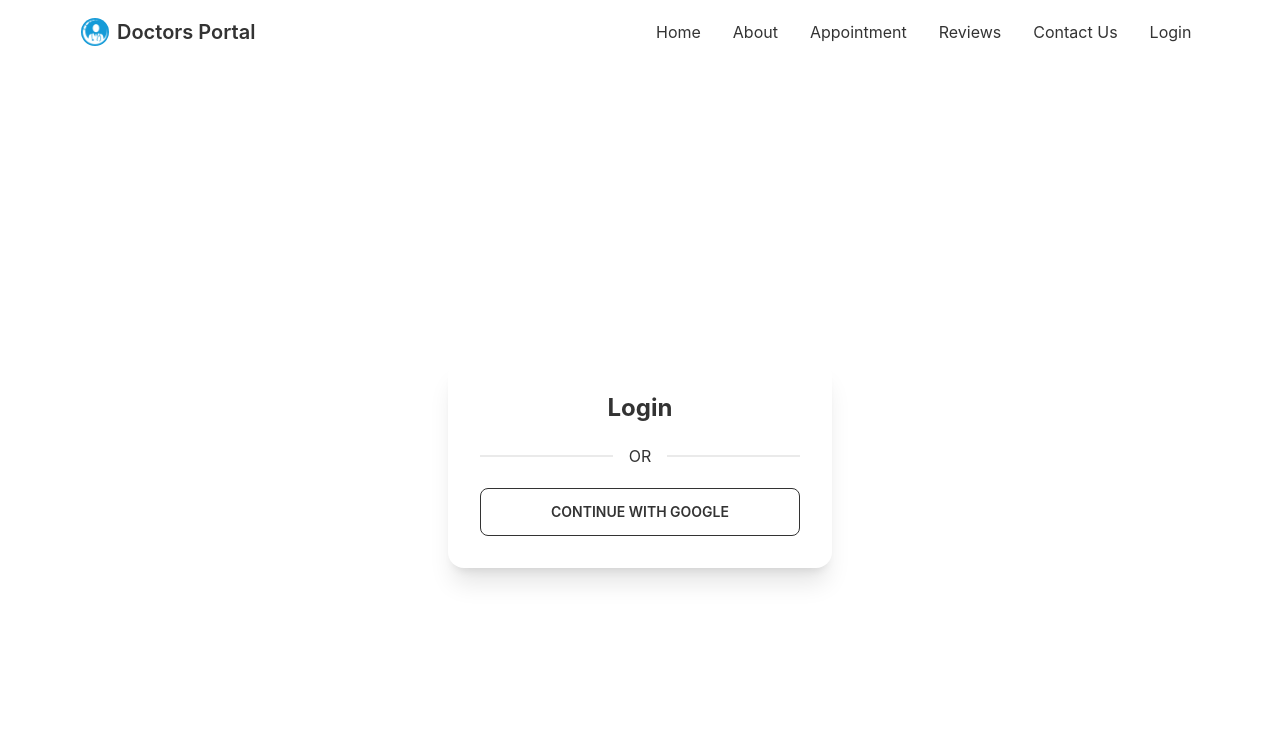
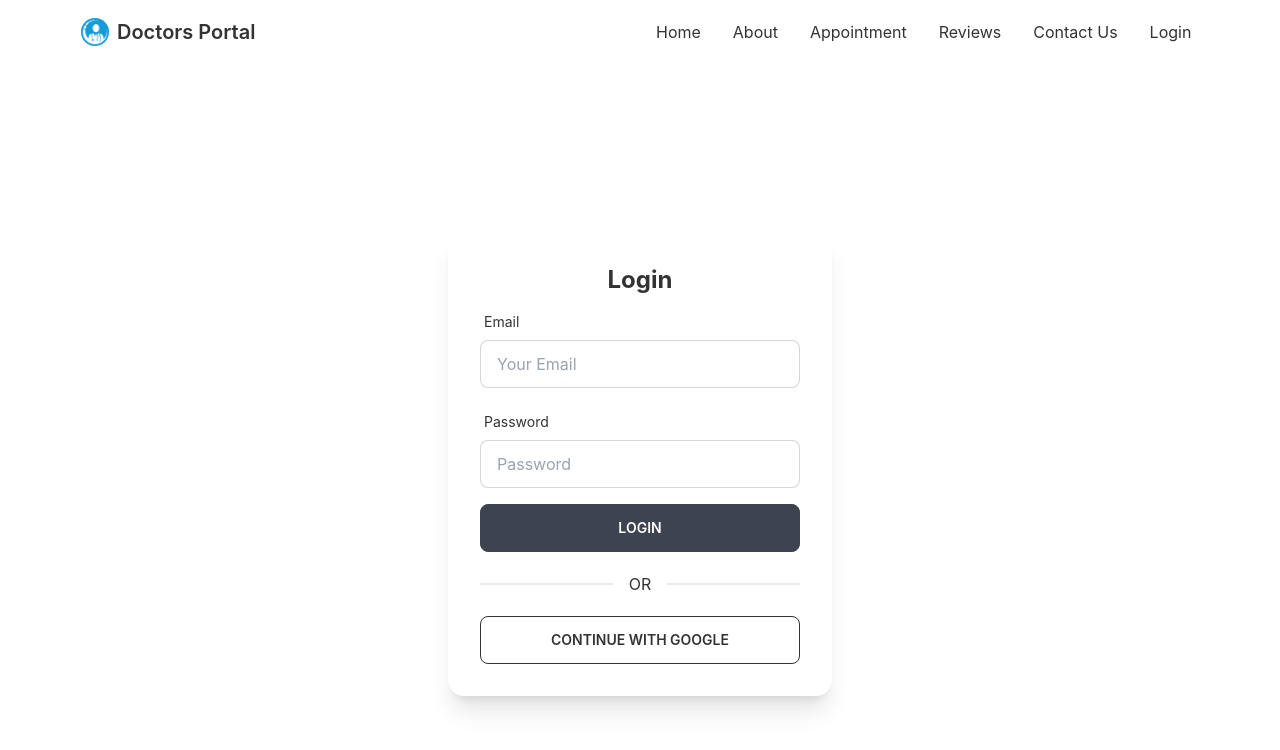
Before and after one commit to rakibphero/Doctors-portal-client-side, a React (Create React App) app: page /login in a window 1280 px wide. Shown: the top 750 px of the page. Built offline with nearby package versions, Linux system fonts and the light colour scheme; no server answers.

Commit message:
login form done

```diff
--- a/src/Pages/Login/Login.js
+++ b/src/Pages/Login/Login.js
@@ -1,15 +1,23 @@
 import React from "react";
-import { useSignInWithGoogle } from 'react-firebase-hooks/auth';
-
+import { useSignInWithGoogle } from "react-firebase-hooks/auth";
 import auth from "../../firebase.init";
+import { useForm } from "react-hook-form";
 
 const Login = () => {
-    const [signInWithGoogle, user, loading, error] = useSignInWithGoogle(auth);
+  const [signInWithGoogle, user, loading, error] = useSignInWithGoogle(auth);
+  const {
+    register,
+    formState: { errors },
+    handleSubmit,
+  } = useForm();
 
-    if(user){
-        console.log(user);
-    }
+  if (user) {
+    console.log(user);
+  }
 
+  const onSubmit = (data) => {
+    console.log(data);
+  };
 
   return (
     <div className="flex h-screen justify-center items-center">
@@ -17,11 +25,68 @@
         <div className="card-body">
           <h2 className="text-center text-2xl font-bold">Login</h2>
 
+          <form onSubmit={handleSubmit(onSubmit)}>
+
+            <div className="form-control w-full max-w-xs">
+              <label className="label">
+                <span className="label-text">Email</span>
+              </label>
+              <input
+                type="email"
+                placeholder="Your Email"
+                className="input input-bordered w-full max-w-xs"
+                {...register("email", {
+                    required:{
+                        value: true,
+                        message: 'Email is Required'
+                    },
+                    pattern: {
+                      value: /[a-z0-9]+@[a-z]+\.[a-z]{2,3}/,
+                      message: 'Provide a valid Email'
+                    }
+                  })}
+              />
+              <label className="label">
+              {errors.email?.type === "required" && <span class="label-text-alt text-red-500">{errors.email.message}</span>}
+              {errors.email?.type === "pattern" && <span class="label-text-alt text-red-500">{errors.email.message}</span>}
+              </label>
+            </div>
+
+            <div className="form-control w-full max-w-xs">
+              <label className="label">
+                <span className="label-text">Password</span>
+              </label>
+              <input
+                type="password"
+                placeholder="Password"
+                className="input input-bordered w-full max-w-xs"
+                {...register("password", {
+                    required:{
+                        value: true,
+                        message: 'Password is Required'
+                    },
+                    minLength: {
+                      value: 6,
+                      message: 'Must be 6 character or longer'
+                    }
+                  })}
+              />
+              <label className="label">
+              {errors.password?.type === "required" && <span class="label-text-alt text-red-500">{errors.password.message}</span>}
+              {errors.password?.type === "minLength" && <span class="label-text-alt text-red-500">{errors.password.message}</span>}
+              </label>
+            </div>
+
+            <input className="btn w-full max-w-xs text-white" type="submit" value="Login"/>
+          </form>
+
           <div className="divider">OR</div>
           <button
-          onClick={() => signInWithGoogle()}
-          className="btn btn-outline"
-          >Continue with Google</button>
+            onClick={() => signInWithGoogle()}
+            className="btn btn-outline"
+          >
+            Continue with Google
+          </button>
         </div>
       </div>
     </div>
```
